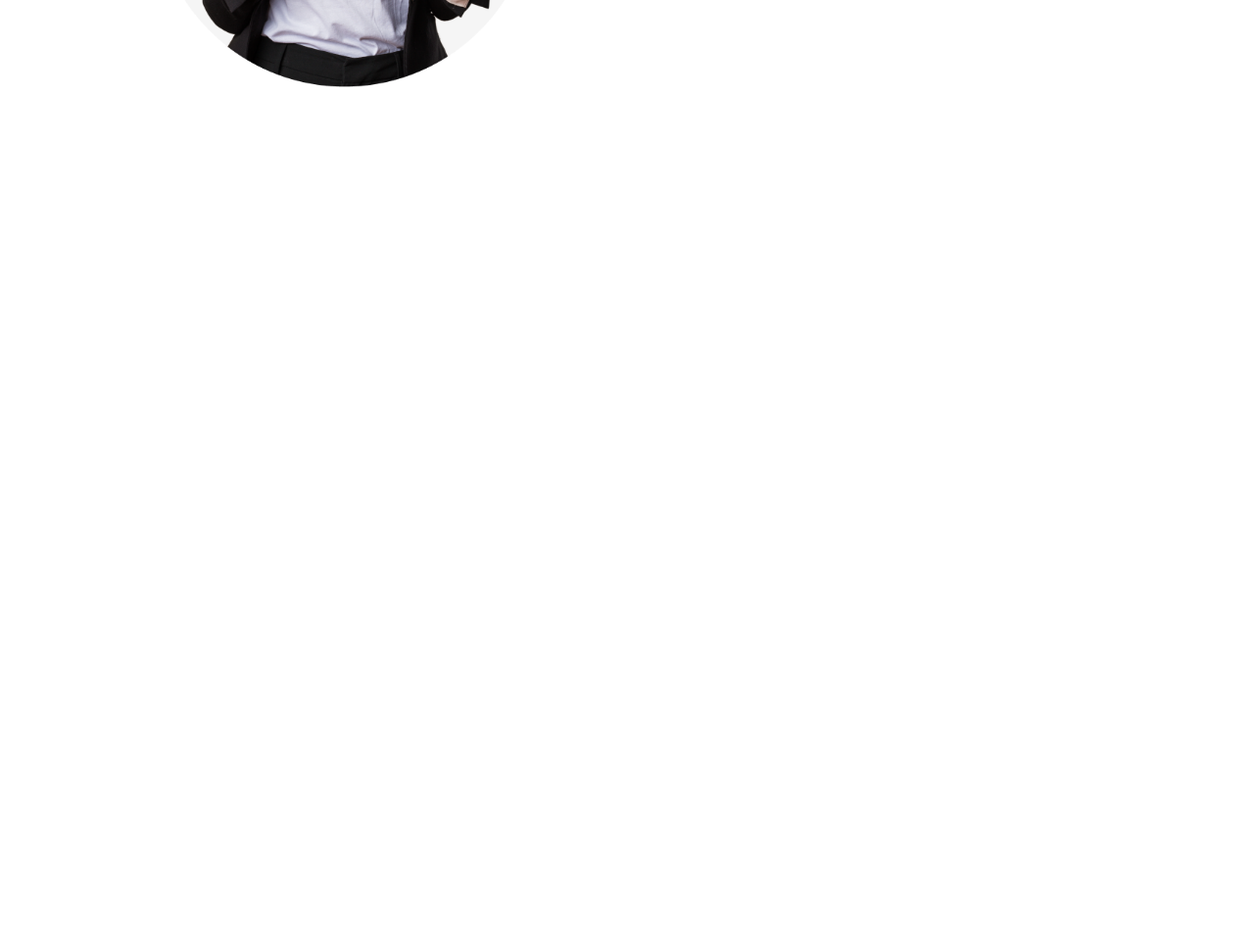
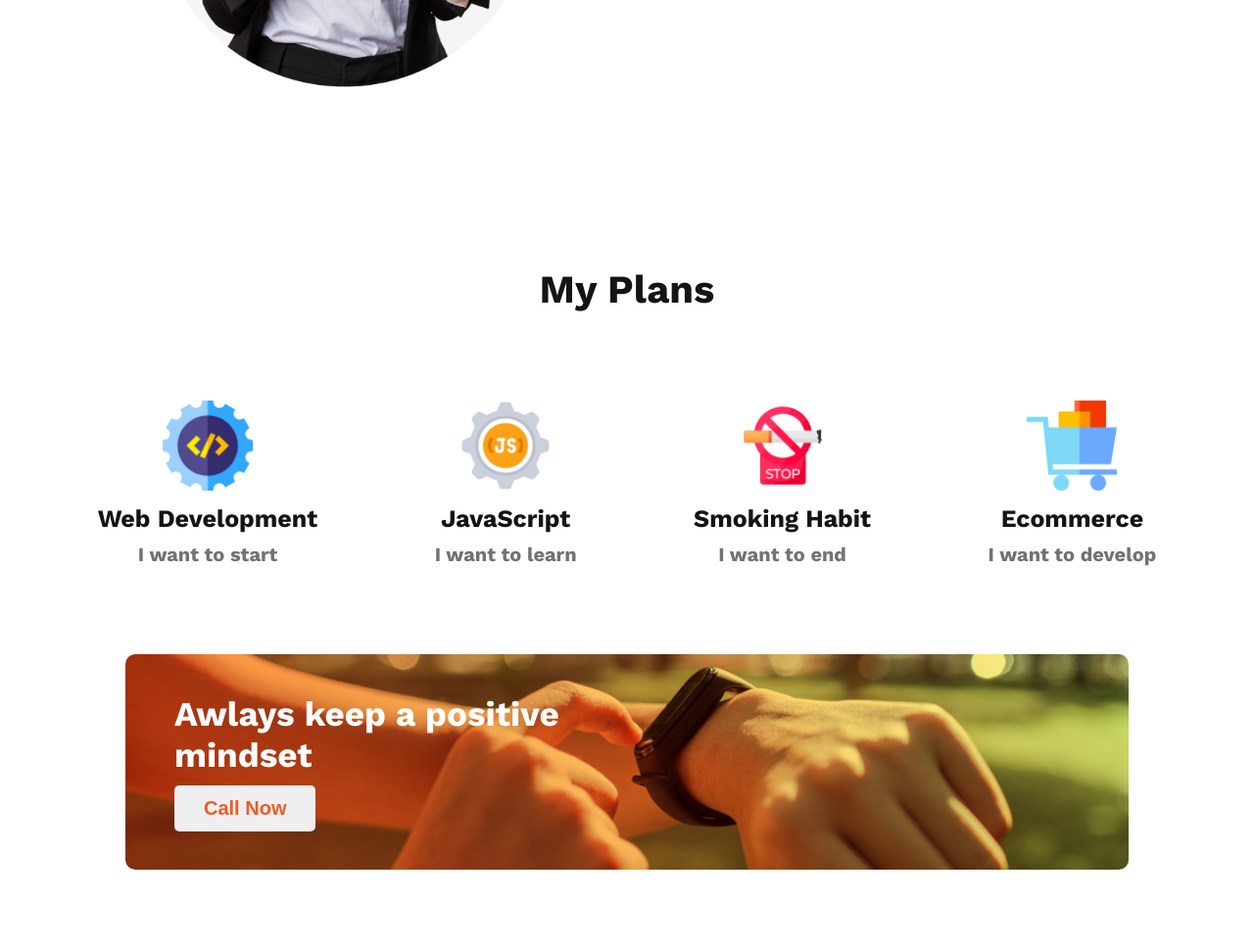
Before and after one commit to alimran-dev/new-year-new-me, a plain HTML site: page index.html in a window 1280 px wide. Shown: the part 1366-2334 px from the top of the page at 98% size. Before the commit the page ends 1638 px from the top, so only its background shows below. Drawn offline with nearby package versions, Linux system fonts and the light colour scheme.

Commit message:
my plans section added

```diff
--- a/index.html
+++ b/index.html
@@ -27,20 +27,60 @@
     </header>
     <!-- main starts here  -->
     <main>
+        <!-- failure section starts here  -->
+        <section>
             <div class="my-failure">
                 <img src="./assets/images/person.png" alt="">
                 <div class="my-failure-info">
                     <h2>My failures of previous year</h2>
-                <p>Contrary to popular belief, Lorem Ipsum is not simply random text. It has roots in a piece of classical Latin literature from 45 BC, making it over 2000 years old. Richard McClintock.</p>
+                    <p>Contrary to popular belief, Lorem Ipsum is not simply random text. It has roots in a piece of
+                        classical Latin literature from 45 BC, making it over 2000 years old. Richard McClintock.</p>
                     <ul>
-                    <li><i class="fa-solid fa-check" style="color: #16d887;"></i> Contrary to popular belief, is not simply</li>
+                        <li><i class="fa-solid fa-check" style="color: #16d887;"></i> Contrary to popular belief, is not
+                            simply</li>
                         <li><i class="fa-solid fa-check" style="color: #16d887;"></i> Contrary to popular belief</li>
-                    <li><i class="fa-solid fa-check" style="color: #16d887;"></i> Contrary to popular , is not simply.</li>
-                    <li><i class="fa-solid fa-check" style="color: #16d887;"></i> Contrary to popular belief, is not simply</li>
+                        <li><i class="fa-solid fa-check" style="color: #16d887;"></i> Contrary to popular , is not
+                            simply.</li>
+                        <li><i class="fa-solid fa-check" style="color: #16d887;"></i> Contrary to popular belief, is not
+                            simply</li>
                         <li><i class="fa-solid fa-check" style="color: #16d887;"></i> Contrary to popular simply.</li>
                     </ul>
                 </div>
             </div>
+        </section>
+        <section>
+            <div class="my-plans">
+                <h2>My Plans</h2>
+                <div class="plans">
+                    <div class="plan-card">
+                        <img src="./assets/images/icons/web.png" alt="">
+                        <h3>Web Development</h3>
+                        <p>I want to start</p>
+                    </div>
+                    <div class="plan-card">
+                        <img src="./assets/images/icons/js.png" alt="">
+                        <h3>JavaScript</h3>
+                        <p>I want to learn</p>
+                    </div>
+                    <div class="plan-card">
+                        <img src="./assets/images/icons/smoke.png" alt="">
+                        <h3>Smoking Habit</h3>
+                        <p>I want to end</p>
+                    </div>
+                    <div class="plan-card">
+                        <img src="./assets/images/icons/ecom.png" alt="">
+                        <h3>Ecommerce</h3>
+                        <p>I want to develop</p>
+                    </div>
+                </div>
+                <div class="positive-mindset-container">
+                    <div class="positive-mindset">
+                        <h1>Awlays keep a positive mindset</h1>
+                        <button>Call Now</button>
+                    </div>
+                </div>
+            </div>
+        </section>
     </main>
     <!-- footer stars here  -->
     <footer>
--- a/styles/style.css
+++ b/styles/style.css
@@ -37,6 +37,7 @@ header {
     font-size: 16px;
     margin-bottom: 30px;
 }
+
 .header-info button {
     font-size: 20px;
     text-align: right;
@@ -46,30 +47,109 @@ header {
     padding: 20px;
     border: none;
 }
+
 /* my failure related styles here  */
-.my-failure{
+.my-failure {
     height: 100vh;
     display: flex;
     align-items: center;
     justify-content: space-around;
     padding: 50px;
 }
-.my-failure > img{
+
+.my-failure>img {
     width: 420px;
 }
-.my-failure-info{
+
+.my-failure-info {
     max-width: 400px;
 }
-.my-failure-info h2{
+
+.my-failure-info h2 {
     font-size: 40px;
     font-weight: 700;
     color: #151414;
     margin-bottom: 25px;
 }
-.my-failure-info p, .my-failure-info li{
+
+.my-failure-info p,
+.my-failure-info li {
     font-size: 16px;
     font-weight: 400;
     color: #444343;
     list-style: none;
     padding: 5px 0px;
 }
+
+/* my plans related styles starts here  */
+.my-plans{
+    padding-bottom: 80px;
+}
+.my-plans>h2 {
+    font-size: 40px;
+    font-weight: 700;
+    color: #151414;
+    text-align: center;
+}
+
+.plans {
+    display: flex;
+    justify-content: space-around;
+    align-items: center;
+    padding: 40px;
+}
+
+.plan-card {
+    text-align: center;
+    padding: 50px;
+}
+
+.plan-card img {
+    width: 92px;
+}
+
+.plan-card h3 {
+    font-size: 25px;
+    font-weight: 700;
+    color: #151414;
+    padding: 10px 0px;
+}
+
+.plan-card p {
+    font-size: 20px;
+    font-weight: 700;
+    color: #737272;
+}
+
+.positive-mindset-container {
+    height: 200px;
+    width: 80%;
+    background-image: url('../assets/images/watch.png'),linear-gradient(60deg,#a33a10ea,#767e047a);
+    background-blend-mode: overlay;
+    background-position: center;
+    background-repeat: no-repeat;
+    background-size: cover;
+    border-radius: 10px;
+    margin: auto;
+    padding-bottom: 20px;
+}
+.positive-mindset{
+    width: 450px;
+    padding: 40px;
+    padding-left: 50px;
+}
+.positive-mindset h1 {
+    font-size: 35px;
+    font-weight: 700;
+    color: white;
+}
+
+.positive-mindset button {
+    margin-top: 10px;
+    font-size: 20px;
+    font-weight: 600;
+    padding: 12px 30px;
+    color: #F15B22;
+    border-radius: 5px;
+    border: none;
+}
```
Lines whose indentation alone changed are shown as unchanged.
